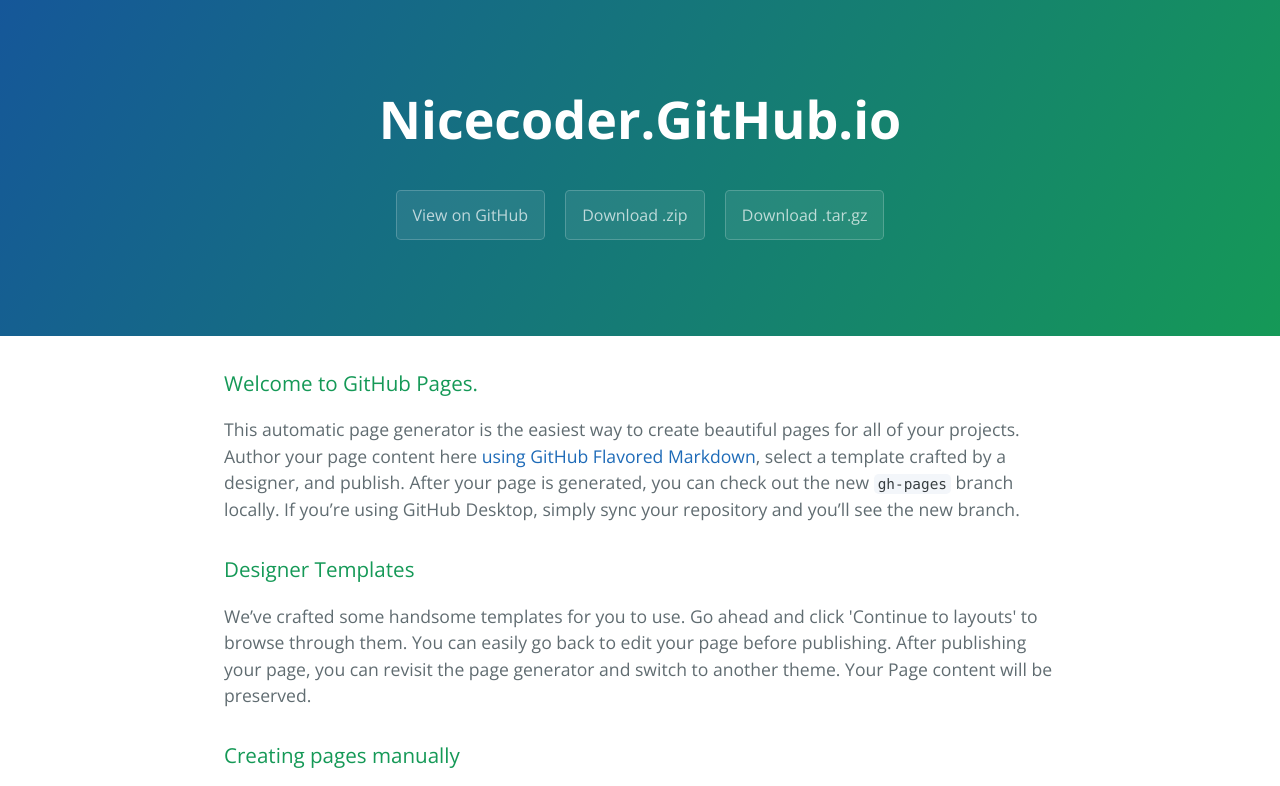
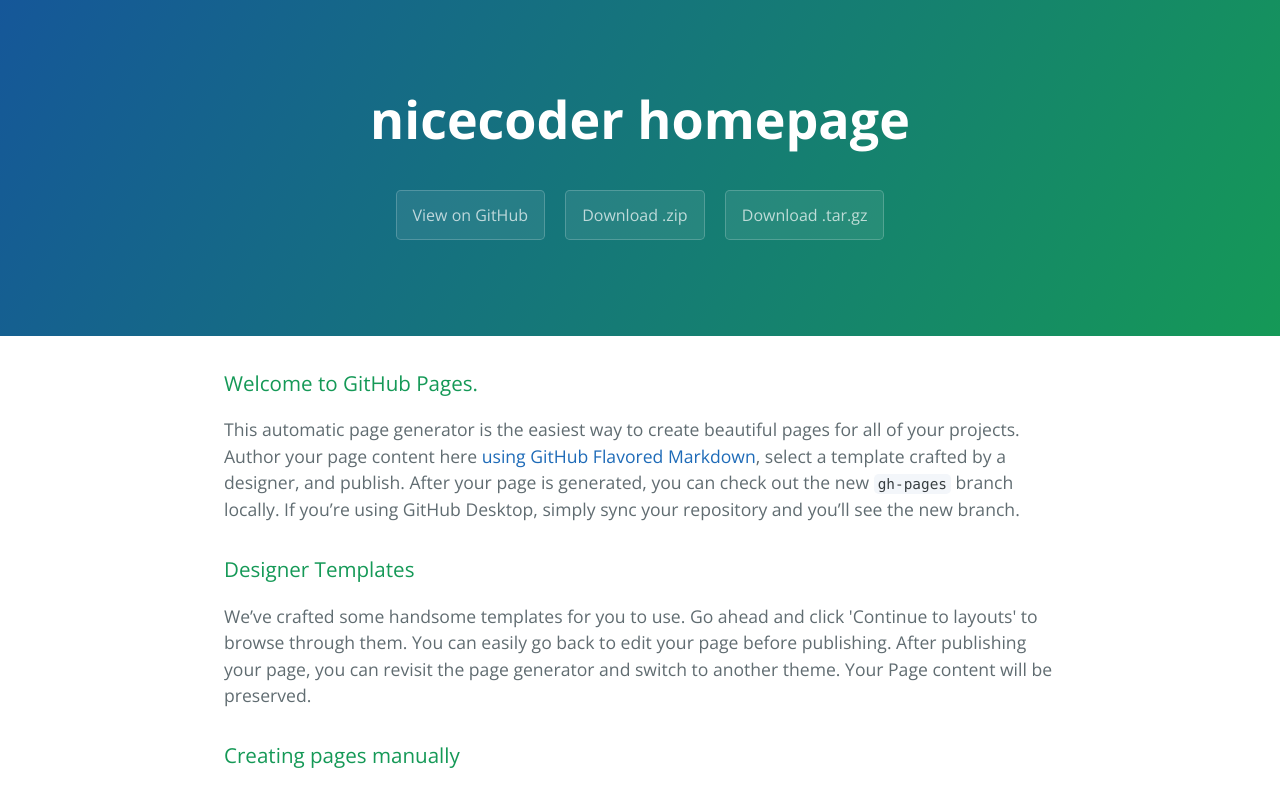
Before and after one commit to n1cecoder/n1cecoder.github.io, a plain HTML site: page index.html in a window 1280 px wide. Shown: the top 786 px of the page. Drawn offline with nearby package versions, Linux system fonts and the light colour scheme.

Commit message:
Update index.html

```diff
--- a/index.html
+++ b/index.html
@@ -2,7 +2,7 @@
 <html lang="en-us">
   <head>
     <meta charset="UTF-8">
-    <title>Nicecoder.GitHub.io by n1cecoder</title>
+    <title>Nicecoder GitHub Page</title>
     <meta name="viewport" content="width=device-width, initial-scale=1">
     <link rel="stylesheet" type="text/css" href="stylesheets/normalize.css" media="screen">
     <link href='https://fonts.googleapis.com/css?family=Open+Sans:400,700' rel='stylesheet' type='text/css'>
@@ -11,7 +11,7 @@
   </head>
   <body>
     <section class="page-header">
-      <h1 class="project-name">Nicecoder.GitHub.io</h1>
+      <h1 class="project-name">nicecoder homepage</h1>
       <h2 class="project-tagline"></h2>
       <a href="https://github.com/n1cecoder/nicecoder.github.io" class="btn">View on GitHub</a>
       <a href="https://github.com/n1cecoder/nicecoder.github.io/zipball/master" class="btn">Download .zip</a>
```
